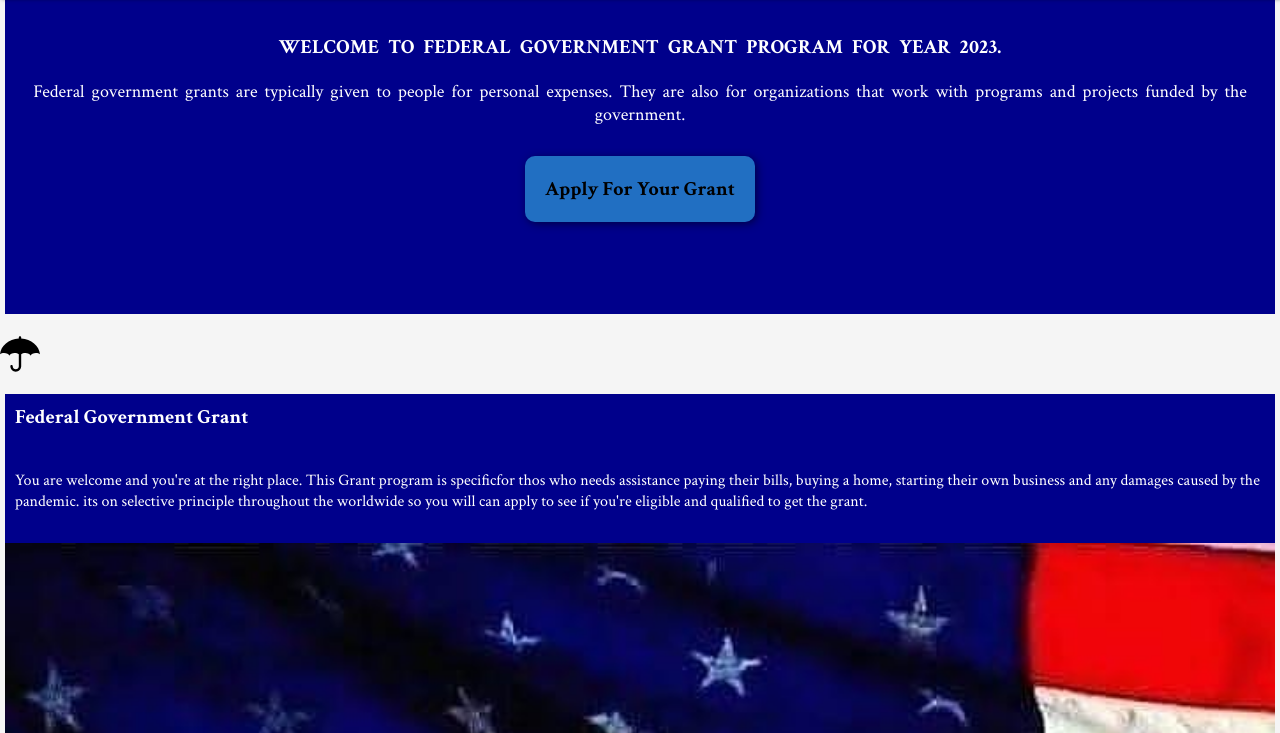
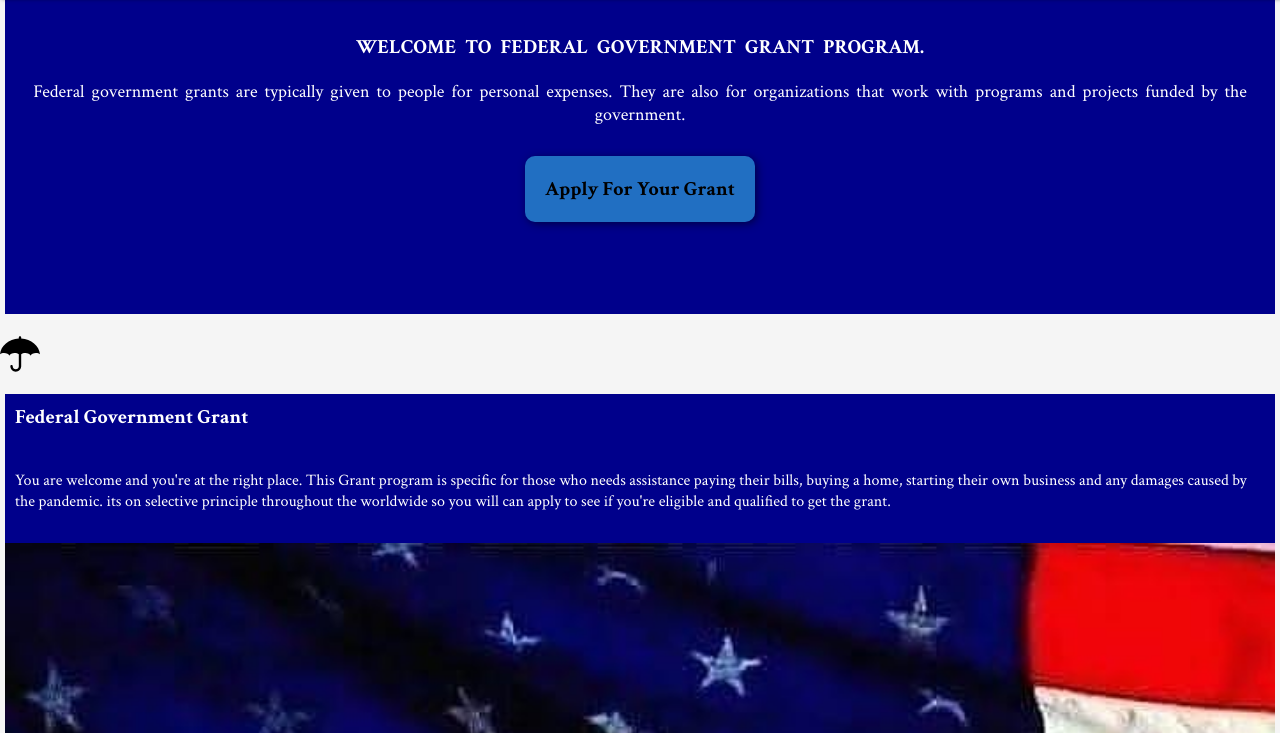
Before and after one commit to FederalGovernment1/Federal-grant, a plain HTML site: page index.html in a window 1280 px wide. Shown: the part 67-800 px from the top of the page. Drawn offline with Linux system fonts and the light colour scheme.

Commit message:
index.html

```diff
--- a/index.html
+++ b/index.html
@@ -30,7 +30,7 @@
 
         <div class="first-section">
       <div class="first-nesting">
-        <p class="welcome" id="top">WELCOME TO FEDERAL GOVERNMENT GRANT PROGRAM FOR YEAR 2023.</p>
+        <p class="welcome" id="top">WELCOME TO FEDERAL GOVERNMENT GRANT PROGRAM.</p>
 
         <p class="explain">Federal government grants are typically  given to people for personal expenses. They are also for organizations that work with programs and projects funded by the government.</p>
         <a href="apply.html" class="apply">Apply For Your Grant</a>
@@ -43,11 +43,11 @@
 
       <div class="about-grant">
         <h3>Federal Government Grant </h3>
-        <p class="about1">You are welcome and you're at the right place. This Grant program is specificfor thos who needs assistance paying their bills, buying a home, starting their own business and any damages caused by the pandemic. its on selective principle throughout the worldwide so you will can apply to see if you're eligible and qualified to get the grant. </p>
+        <p class="about1">You are welcome and you're at the right place. This Grant program is specific for those who needs assistance paying their bills, buying a home, starting their own business and any damages caused by the pandemic. its on selective principle throughout the worldwide so you will can apply to see if you're eligible and qualified to get the grant. </p>
 
         <img src="IMG-20230924-WA0038.jpg" class="aboutimg">
 
-        <p class="about2">The program is non refundable meaning you dont have to pay back after you get the grant and we required a title of your informationso the hrant can get to you if you are eligible.</p>
+        <p class="about2">The program is non refundable meaning you dont have to pay back after you get the grant and we required a title of your information so that the grant can get to you if you are eligible.</p>
       </div>
 
       <a href="apply.html"> <img src="Apply-for-a-Grant-2.png" class="applyimg">
```
